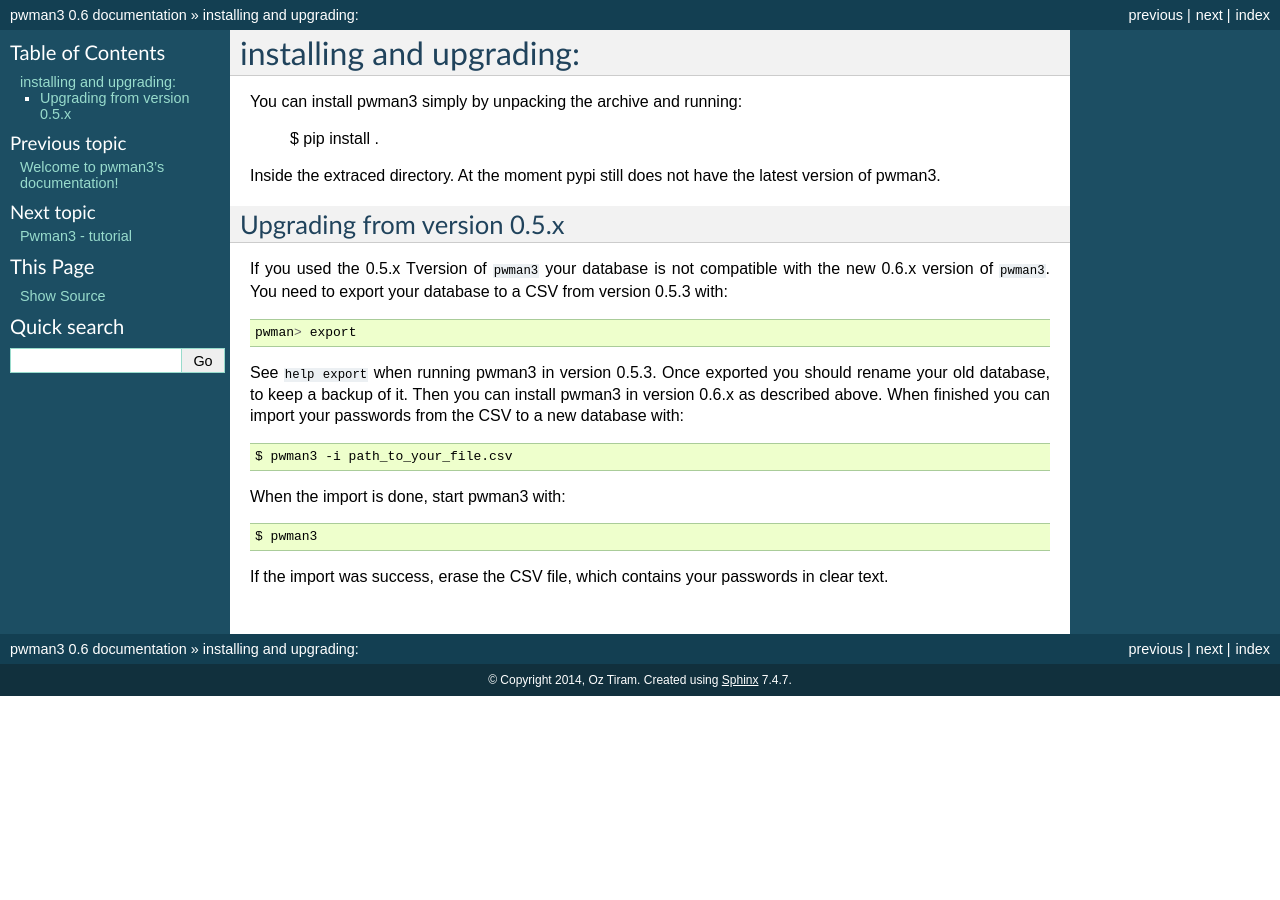
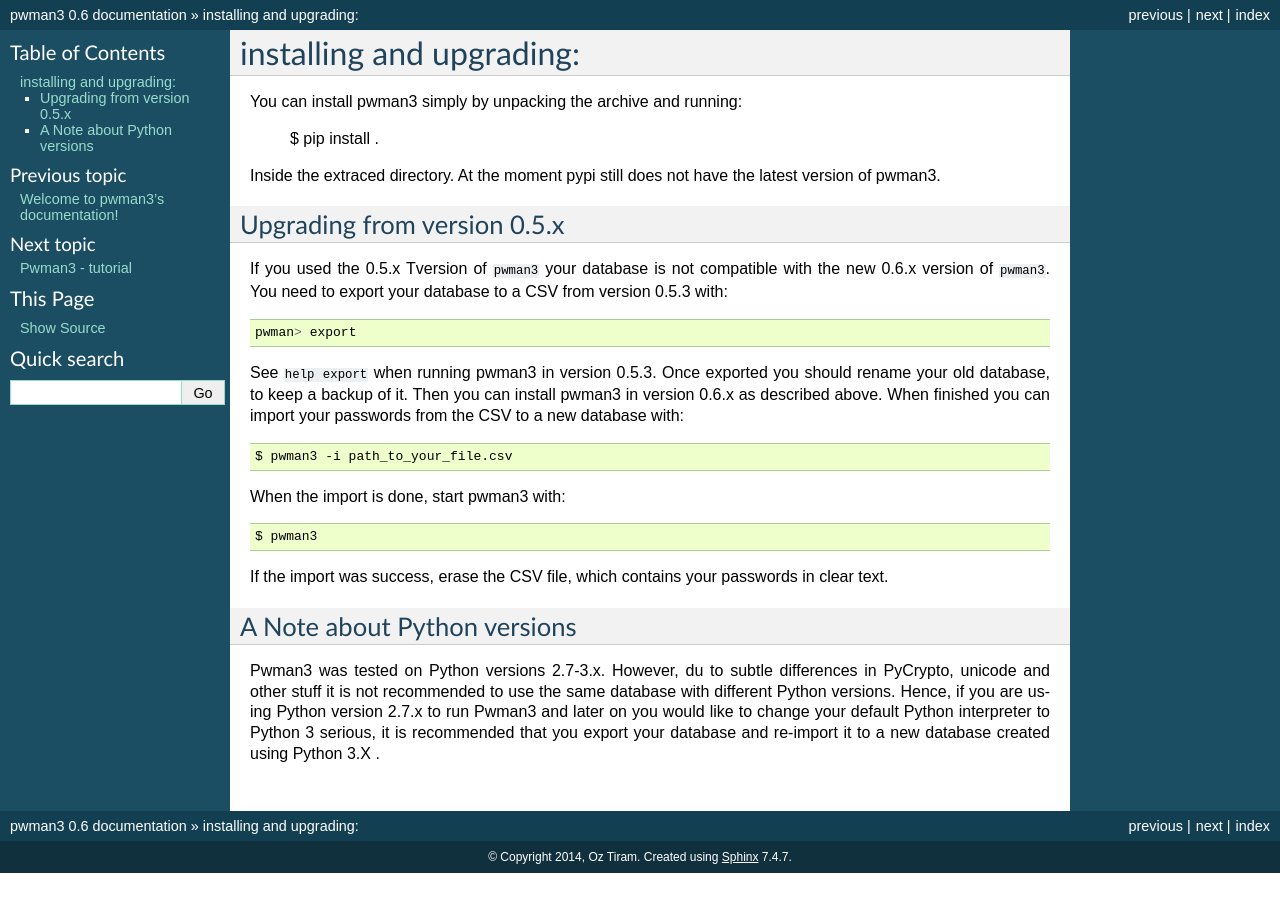
Before and after one commit to pwman3/pwman3, a Sphinx documentation site: the page built from docs/source/install.rst, in a window 1280 px wide. Built offline with Sphinx 7.4.7, drawn with Linux system fonts in a browser that asks for light colours.

Commit message:
Documentation fixes
[ci skip]

```diff
--- a/docs/source/configuration.rst
+++ b/docs/source/configuration.rst
@@ -1,5 +1,5 @@
-Configuring Pwman3:
-===================
+Configuring Pwman3
+==================
 
 By default Pwman3 will read the configuration file from the following path::
 
@@ -58,7 +58,7 @@
     -----------   -----------
     **Section**   *Database*
     -----------   -----------
-    type          SQLite (future version will re-include support for MySQL and PostGRESQL)
+    type          SQLite (future versions will re-include support for MySQL and PostGRESQL)
     -----------   -----------
     filename      path to the SQLite Database file
     ===========   ===========
--- a/docs/source/install.rst
+++ b/docs/source/install.rst
@@ -30,3 +30,14 @@
 
 If the import was success, erase the CSV file, which contains your passwords
 in clear text.
+
+A Note about Python versions
+----------------------------
+
+Pwman3 was tested on Python versions 2.7-3.x. However, du to subtle differences
+in PyCrypto, unicode and other stuff it is not recommended to use the same database
+with different Python versions.
+Hence, if you are using Python version 2.7.x to run Pwman3 and later on you would
+like to change your default Python interpreter to Python 3 serious, it is recommended
+that you export your database and re-import it to a new database created using Python
+3.X .
```
